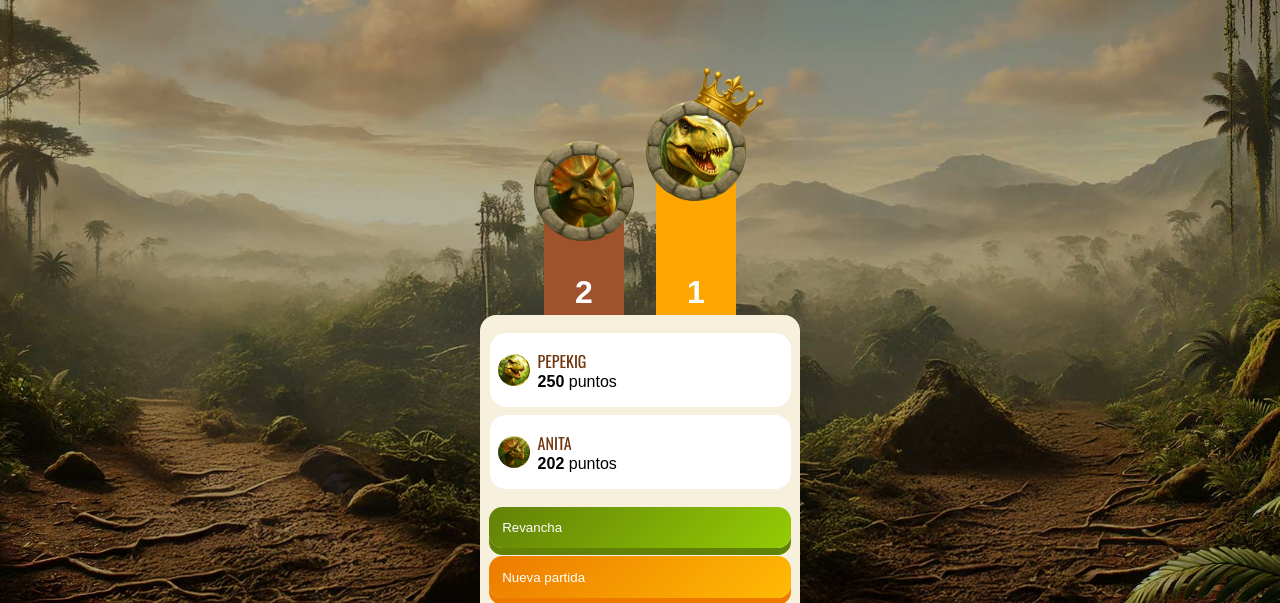
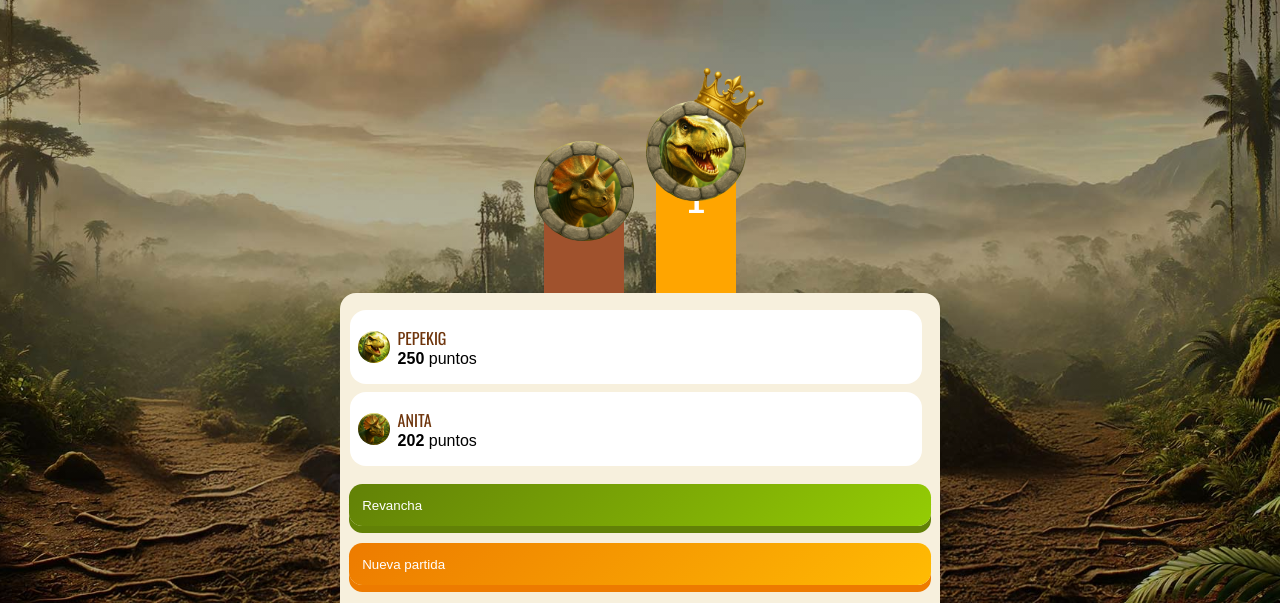
Before and after one commit to Devance25/Proyecto, a PHP site: page /puntuacion_final.html in a window 1280 px wide. Shown: the part 197-800 px from the top of the page. Run offline with PHP 8.4, Linux system fonts and the light colour scheme; some web fonts are replaced.

Commit message:
ajustes puestos

```diff
--- a/puntuacion_final.css
+++ b/puntuacion_final.css
@@ -1,5 +1,4 @@
 .body {
-    flex-direction: column;
     align-items: center;
     background:
         linear-gradient(rgba(0, 0, 0, 0.3), rgba(0, 0, 0, 0.3)),
@@ -62,8 +61,8 @@ h1 {
     border-top-left-radius: 1em;
     border-top-right-radius: 1em;
     padding: 0.3em;
-    width: 20em;
-    height: 18em;
+    max-width: 600px;
+    width: 100%;
     bottom: 0;
     position: fixed;
     transform: translate(0%, 100%);
@@ -152,7 +151,7 @@ li {
     border: none;
 }
 
-.card-3:hover{
+.card-3:hover {
     background-image: linear-gradient(to right, #3A4D03, #5A7B05);
 }
 
@@ -161,14 +160,14 @@ li {
     flex-direction: column;
     border-radius: 1em;
     padding: 1em;
-    margin: 0.3em;
+    margin: 1em 0.3em;
     background: linear-gradient(135deg, #ed7b00, #ffbb03);
     box-shadow: 0 7px 0 #ed7b00;
     color: white;
     border: none;
 }
 
-.card-4:hover{
+.card-4:hover {
     background-image: linear-gradient(to right, #A05605, #9B7202);
 }
 
@@ -301,7 +300,7 @@ li {
 
 .numero {
     position: absolute;
-    bottom: 10px;
+    bottom: 100px;
     /* separa del borde inferior de la barra */
     left: 50%;
     transform: translateX(-50%);
```
